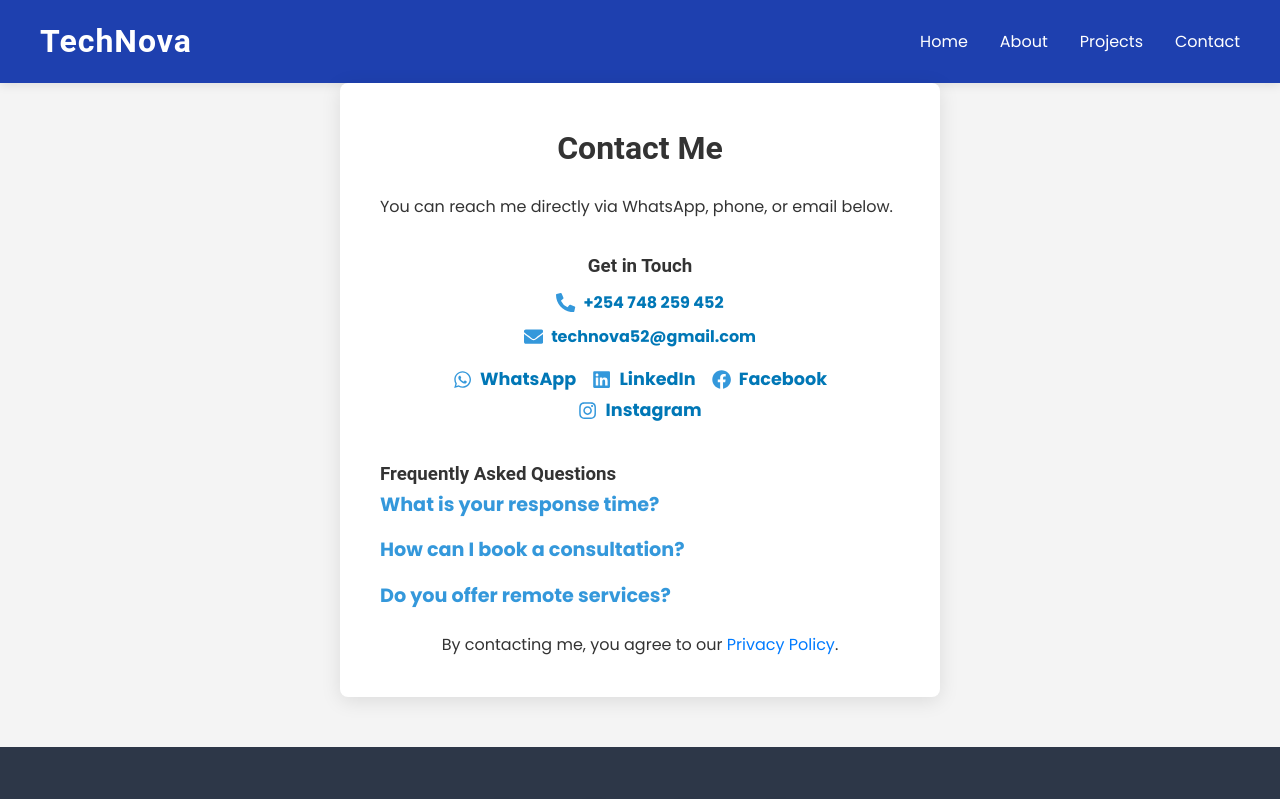
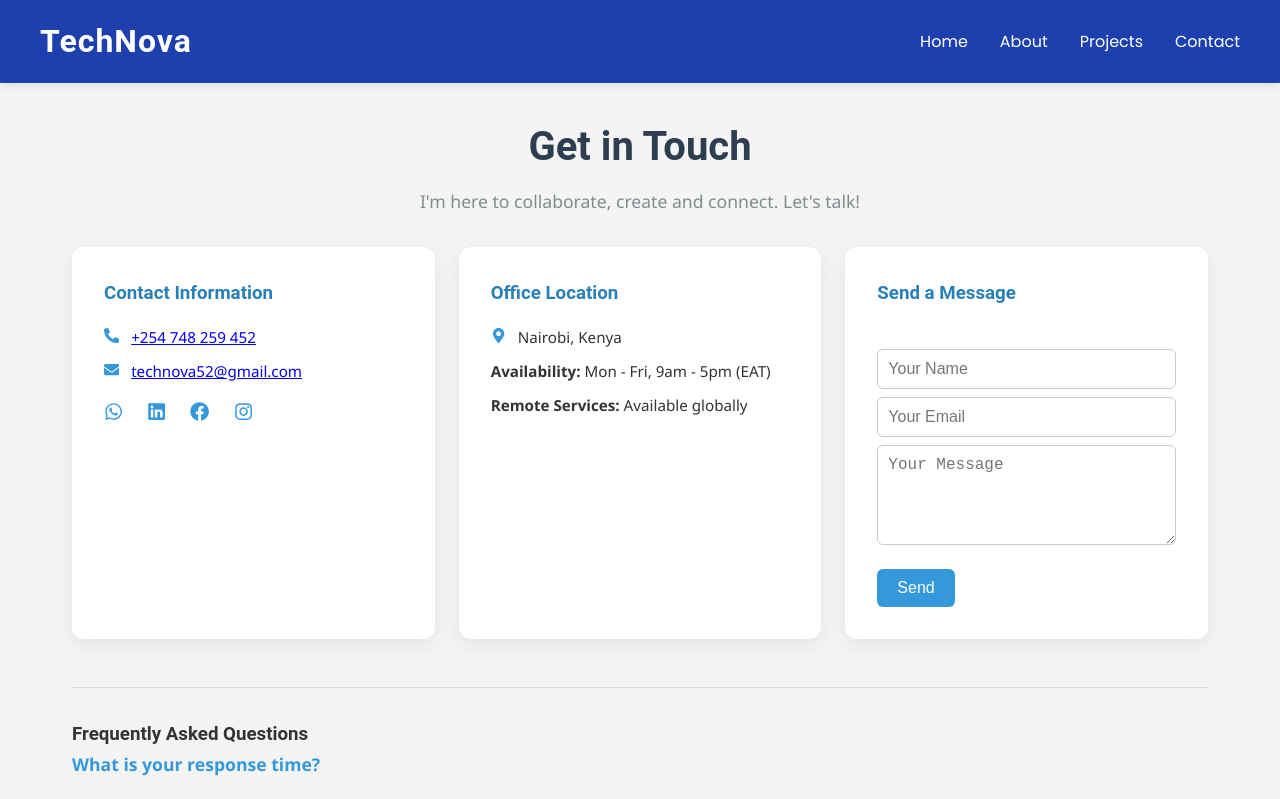
Before and after one commit to Bursuner17/Technova-portfolio, a React (Vite) app: page /contact in a window 1280 px wide. Shown: the top 799 px of the page. Built offline with nearby package versions, Linux system fonts and the light colour scheme.

Commit message:
Added ContactPage component with EmailJS integration

```diff
--- a/package.json
+++ b/package.json
@@ -10,6 +10,7 @@
     "preview": "vite preview"
   },
   "dependencies": {
+    "@emailjs/browser": "^4.4.1",
     "@fortawesome/fontawesome-svg-core": "^6.7.2",
     "@fortawesome/free-brands-svg-icons": "^6.7.2",
     "@fortawesome/free-solid-svg-icons": "^6.7.2",
--- a/src/pages/ContactPage.jsx
+++ b/src/pages/ContactPage.jsx
@@ -1,96 +1,144 @@
 import React, { useState } from 'react';
-import { Link } from 'react-router-dom'; // ✅ Import Link for routing
-import { FaWhatsapp, FaLinkedin, FaFacebook, FaInstagram, FaPhoneAlt, FaEnvelope } from 'react-icons/fa';
+import { Link } from 'react-router-dom';
+import {
+  FaWhatsapp,
+  FaLinkedin,
+  FaFacebook,
+  FaInstagram,
+  FaPhoneAlt,
+  FaEnvelope,
+  FaMapMarkerAlt,
+} from 'react-icons/fa';
+import emailjs from '@emailjs/browser';
 import '../styles/ContactPage.css';
 
 const ContactPage = () => {
   const [faqVisibility, setFaqVisibility] = useState({});
+  const [formData, setFormData] = useState({ name: '', email: '', message: '' });
 
-  // Toggle FAQ visibility
   const toggleFaq = (index) => {
-    setFaqVisibility((prevVisibility) => ({
-      ...prevVisibility,
-      [index]: !prevVisibility[index],
-    }));
+    setFaqVisibility((prev) => ({ ...prev, [index]: !prev[index] }));
+  };
+
+  const handleChange = (e) => {
+    setFormData((prev) => ({ ...prev, [e.target.name]: e.target.value }));
+  };
+
+  const handleSubmit = (e) => {
+    e.preventDefault();
+
+    emailjs.send(
+      'service_cv6albc',
+      'template_vg8yyfy',
+      {
+        from_name: formData.name,
+        from_email: formData.email,
+        message: formData.message,
+      },
+      'zD7oUs5r9rHg_lZCG'
+    ).then(
+      () => {
+        alert(`Thank you ${formData.name}, your message has been sent successfully!`);
+        setFormData({ name: '', email: '', message: '' });
+      },
+      (error) => {
+        alert('Oops! Something went wrong. Please try again later.');
+        console.error('EmailJS Error:', error);
+      }
+    );
   };
 
   return (
-    <section className="contact-form">
-      <h2>Contact Me</h2>
-      <p className="contact-instruction">You can reach me directly via WhatsApp, phone, or email below.</p>
+    <section className="contact-container">
+      <h2 className="main-title">Get in Touch</h2>
+      <p className="subtitle">I'm here to collaborate, create and connect. Let's talk!</p>
 
-      {/* Contact Info Section */}
-      <div className="contact-info">
-        <h3>Get in Touch</h3>
-        <p>
-          <FaPhoneAlt className="icon" />
-          {/* Ensure you’re testing with a real phone number */}
-          <a href="tel:+254748259452" className="info-link">+254 748 259 452</a>
-        </p>
-        <p>
-          <FaEnvelope className="icon" />
-          {/* Ensure you’re testing with a real email */}
-          <a href="mailto:technova52@gmail.com" className="info-link">technova52@gmail.com</a>
-        </p>
+      {/* Cards Row */}
+      <div className="cards-grid">
+        {/* Contact Info Card */}
+        <div className="card">
+          <h3>Contact Information</h3>
+          <p><FaPhoneAlt className="icon" /> <a href="tel:+254748259452">+254 748 259 452</a></p>
+          <p><FaEnvelope className="icon" /> <a href="mailto:technova52@gmail.com">technova52@gmail.com</a></p>
+          <div className="social-links">
+            <a href="https://wa.me/+254748259452" target="_blank" rel="noreferrer"><FaWhatsapp className="icon" /></a>
+            <a href="https://linkedin.com/in/yourprofile" target="_blank" rel="noreferrer"><FaLinkedin className="icon" /></a>
+            <a href="https://facebook.com/yourprofile" target="_blank" rel="noreferrer"><FaFacebook className="icon" /></a>
+            <a href="https://instagram.com/yourprofile" target="_blank" rel="noreferrer"><FaInstagram className="icon" /></a>
+          </div>
+        </div>
 
-        <div className="social-media">
-          <a href="https://wa.me/+254748259452" target="_blank" rel="noopener noreferrer">
-            <FaWhatsapp className="icon" /> WhatsApp
-          </a>
-          <a href="https://linkedin.com/in/yourprofile" target="_blank" rel="noopener noreferrer">
-            <FaLinkedin className="icon" /> LinkedIn
-          </a>
-          <a href="https://facebook.com/yourprofile" target="_blank" rel="noopener noreferrer">
-            <FaFacebook className="icon" /> Facebook
-          </a>
-          <a href="https://instagram.com/yourprofile" target="_blank" rel="noopener noreferrer">
-            <FaInstagram className="icon" /> Instagram
-          </a>
+        {/* Office Location Card */}
+        <div className="card">
+          <h3>Office Location</h3>
+          <p><FaMapMarkerAlt className="icon" /> Nairobi, Kenya</p>
+          <p><strong>Availability:</strong> Mon - Fri, 9am - 5pm (EAT)</p>
+          <p><strong>Remote Services:</strong> Available globally</p>
+        </div>
+
+        {/* Contact Form Card */}
+        <div className="card">
+          <h3>Send a Message</h3>
+          <form onSubmit={handleSubmit} className="contact-form">
+            <input
+              type="text"
+              name="name"
+              placeholder="Your Name"
+              value={formData.name}
+              onChange={handleChange}
+              required
+            />
+            <input
+              type="email"
+              name="email"
+              placeholder="Your Email"
+              value={formData.email}
+              onChange={handleChange}
+              required
+            />
+            <textarea
+              name="message"
+              placeholder="Your Message"
+              value={formData.message}
+              onChange={handleChange}
+              required
+            ></textarea>
+            <button type="submit">Send</button>
+          </form>
         </div>
       </div>
 
       {/* FAQ Section */}
       <div className="faq-section">
         <h3>Frequently Asked Questions</h3>
-        <div className="faq-item">
-          <div className="faq-question" onClick={() => toggleFaq(0)}>
-            <h4>What is your response time?</h4>
+        {[
+          {
+            q: 'What is your response time?',
+            a: 'I usually respond within 24 hours during business days.',
+          },
+          {
+            q: 'How can I book a consultation?',
+            a: 'Send me a message via WhatsApp or Email, and I’ll reply with available time slots.',
+          },
+          {
+            q: 'Do you offer remote services?',
+            a: 'Yes, I work with clients from around the world. Let’s connect virtually!',
+          },
+        ].map((item, i) => (
+          <div className="faq-item" key={i}>
+            <div className="faq-question" onClick={() => toggleFaq(i)}>
+              <h4>{item.q}</h4>
+            </div>
+            {faqVisibility[i] && <p className="faq-answer">{item.a}</p>}
           </div>
-          {faqVisibility[0] && (
-            <p className="faq-answer">
-              I usually respond within 24 hours during business days. Please feel free to reach out anytime!
-            </p>
-          )}
-        </div>
-        <div className="faq-item">
-          <div className="faq-question" onClick={() => toggleFaq(1)}>
-            <h4>How can I book a consultation?</h4>
-          </div>
-          {faqVisibility[1] && (
-            <p className="faq-answer">
-              You can simply send a message through WhatsApp or email and I’ll respond with available slots.
-            </p>
-          )}
-        </div>
-        <div className="faq-item">
-          <div className="faq-question" onClick={() => toggleFaq(2)}>
-            <h4>Do you offer remote services?</h4>
-          </div>
-          {faqVisibility[2] && (
-            <p className="faq-answer">
-              Yes, I offer remote services globally. Feel free to contact me from any location!
-            </p>
-          )}
-        </div>
+        ))}
       </div>
 
-      {/* Privacy Policy Link */}
-      <div className="privacy-link">
+      {/* Privacy Policy */}
+      <div className="privacy-note">
         <p>
           By contacting me, you agree to our{' '}
-          <Link to="/privacy-policy" className="privacy-link-text">
-            Privacy Policy
-          </Link>.
+          <Link to="/privacy-policy" className="privacy-link-text">Privacy Policy</Link>.
         </p>
       </div>
     </section>
--- a/src/styles/AboutPage.css
+++ b/src/styles/AboutPage.css
@@ -2,7 +2,7 @@
 body {
   margin: 0;
   font-family: 'Poppins', sans-serif;
-  background-color: #f4f4f4; /* Light background for the whole page */
+  background-color: #f4f4f4;
 }
 
 /* About Section */
@@ -14,11 +14,10 @@ body {
   padding: 40px 20px;
 }
 
-/* Container within About Section */
 .about-page-container {
   width: 100%;
   max-width: 1200px;
-  background-color: #f0f4f8; /* Light greyish blue */
+  background-color: #f0f4f8;
   border-radius: 20px;
   padding: 40px;
   box-shadow: 0 4px 20px rgba(0, 0, 0, 0.1);
@@ -27,7 +26,6 @@ body {
   align-items: center;
   justify-content: center;
   flex-wrap: wrap;
-  border: none; /* Ensure no border/frame is applied */
 }
 
 /* Hero Content */
@@ -36,9 +34,9 @@ body {
   align-items: center;
   width: 100%;
   justify-content: space-between;
+  flex-wrap: wrap;
 }
 
-/* Profile Section */
 .profile-section {
   flex: 1;
   max-width: 400px;
@@ -52,7 +50,6 @@ body {
   box-shadow: 0 8px 30px rgba(0, 0, 0, 0.3);
 }
 
-/* Description Section */
 .description-section {
   flex: 2;
   text-align: left;
@@ -74,20 +71,20 @@ body {
 .skills-section {
   width: 100%;
   padding: 60px 20px;
-  background-color: #ffffff; /* White for clean separation */
+  background-color: #ffffff;
   display: flex;
   justify-content: center;
   align-items: center;
-  flex-direction: column; /* Stack the content */
+  flex-direction: column;
 }
 
 .skills-container {
   max-width: 1000px;
   width: 100%;
   display: grid;
-  grid-template-columns: repeat(auto-fit, minmax(250px, 1fr)); /* Responsive columns */
+  grid-template-columns: repeat(auto-fit, minmax(250px, 1fr));
   gap: 20px;
-  padding: 20px; /* Add some padding for better spacing */
+  padding: 20px;
 }
 
 .skills-title {
@@ -97,16 +94,15 @@ body {
   margin-bottom: 40px;
   color: #333;
   width: 100%;
-  grid-column: span 4; /* Title spans across all columns */
+  grid-column: span 4;
 }
 
-/* Skill Card Styles */
+/* Skill Card */
 .skill {
   display: flex;
   flex-direction: column;
   align-items: center;
-  justify-content: center;
-  background-color: #f9f9f9; /* Light background for each skill */
+  background-color: #f9f9f9;
   border-radius: 15px;
   padding: 20px;
   box-shadow: 0 4px 15px rgba(0, 0, 0, 0.1);
@@ -114,8 +110,8 @@ body {
 }
 
 .skill:hover {
-  transform: translateY(-10px); /* Slight upward shift on hover */
-  box-shadow: 0 10px 30px rgba(0, 0, 0, 0.2); /* Enhanced shadow on hover */
+  transform: translateY(-10px);
+  box-shadow: 0 10px 30px rgba(0, 0, 0, 0.2);
 }
 
 .skill-header {
@@ -132,13 +128,13 @@ body {
 }
 
 .skill:hover .skill-icon {
-  transform: scale(1.1); /* Slight zoom-in effect on hover */
+  transform: scale(1.1);
 }
 
 /* Skill Bar */
 .skill-bar {
   width: 100%;
-  height: 16px; /* Increased height */
+  height: 16px;
   background-color: #e0e0e0;
   border-radius: 6px;
   overflow: hidden;
@@ -148,86 +144,81 @@ body {
 .skill-progress {
   height: 100%;
   border-radius: 6px;
-  transition: width 1s ease-in-out; /* Smooth width transition */
-  width: 0; /* Default width (will be set dynamically) */
+  transition: width 1s ease-in-out;
+  display: flex;
+  align-items: center;
+  justify-content: flex-end;
+  padding-right: 8px;
+  color: #000;
+  font-size: 0.85rem;
+  font-weight: bold;
 }
 
-/* Specific Colors for Skill Bars (Unique Colors for Each Skill) */
+/* Specific skill colors */
+.skill.html .skill-progress {
+  background-color: #e44d26;
+}
+
+.skill.css .skill-progress {
+  background-color: #264de4;
+}
+
 .skill.javascript .skill-progress {
-  background: #f7df1e; /* Yellow for JavaScript */
+  background-color: #f7df1e;
+  color: #000;
 }
 
 .skill.react .skill-progress {
-  background: #61dafb; /* Light blue for React */
+  background-color: #61dbfb;
 }
 
 .skill.node .skill-progress {
-  background: #68a063; /* Green for Node.js */
-}
-
-.skill.html .skill-progress {
-  background: #e34c26; /* Red for HTML */
-}
-
-.skill.css .skill-progress {
-  background: #1572b6; /* Blue for CSS */
+  background-color: #68a063;
+  color: #fff;
 }
 
 .skill.bootstrap .skill-progress {
-  background: #563d7c; /* Purple for Bootstrap */
+  background-color: #563d7c;
+  color: #fff;
 }
 
-/* Skill Percentage */
-.skill-percentage {
-  font-size: 1rem; /* Slightly larger text */
-  font-weight: 600;
-  color: #fff; /* White for better contrast */
-  position: absolute;
-  top: 50%; /* Vertically center the text */
-  left: 50%; /* Horizontally center the text */
-  transform: translate(-50%, -50%); /* Fine-tune centering */
-  z-index: 2; /* Ensures percentage is above the progress bar */
-  padding: 0 5px; /* Added small padding for better readability */
+.skill.express .skill-progress {
+  background-color: #444;
+  color: #fff;
 }
+
 /* Call to Action Section */
 .cta-section {
+  background-color: #007bff;
+  color: white;
+  padding: 40px 20px;
+  text-align: center;
+  margin-top: 60px;
+  border-radius: 12px;
   width: 100%;
-  padding: 60px 20px;
-  background-color: #333; /* Dark background for contrast */
-  display: flex;
-  justify-content: center;
-  align-items: center;
-  text-align: center;
+  max-width: 1000px;
+  box-shadow: 0 8px 24px rgba(0, 0, 0, 0.15);
 }
 
-/* Container for CTA Content */
-.cta-container {
-  max-width: 1000px;
-  width: 100%;
-  color: #fff; /* White text color */
+.cta-text {
+  font-size: 1.8rem;
+  margin-bottom: 20px;
+  font-weight: 500;
 }
 
-/* CTA Text */
-.cta-text {
-  font-size: 1.5rem;
-  margin-bottom: 20px;
+.cta-button {
+  background-color: #ffffff;
+  color: #007bff;
+  border: none;
+  padding: 12px 24px;
+  font-size: 1rem;
+  border-radius: 6px;
+  cursor: pointer;
+  transition: all 0.3s ease;
   font-weight: 600;
 }
 
-/* CTA Button */
-.cta-button {
-  background-color: #e34c26; /* Red color matching HTML skill bar */
+.cta-button:hover {
+  background-color: #0056b3;
   color: #fff;
-  padding: 15px 40px;
-  font-size: 1.1rem;
-  border: none;
-  border-radius: 8px;
-  cursor: pointer;
-  transition: background-color 0.3s ease, transform 0.3s ease;
 }
-
-/* Button Hover Effect */
-.cta-button:hover {
-  background-color: #ff7f50; /* Lighter red for hover effect */
-  transform: scale(1.05); /* Slight zoom-in effect */
-}
--- a/src/styles/ContactPage.css
+++ b/src/styles/ContactPage.css
@@ -1,146 +1,229 @@
-.contact-form {
-  max-width: 600px;
-  margin: 0 auto;
-  padding: 40px;
-  background-color: #fff;
-  border-radius: 8px;
-  box-shadow: 0 4px 20px rgba(0, 0, 0, 0.1);
+.contact-container {
+  max-width: 1200px;
+  margin: auto;
+  padding: 2rem;
+  font-family: 'Segoe UI', sans-serif;
+  color: #333;
 }
 
-.contact-form h2 {
+.main-title {
   text-align: center;
-  font-size: 2rem;
-  margin-bottom: 20px;
+  font-size: 2.5rem;
+  margin-bottom: 0.5rem;
+  color: #2c3e50;
 }
 
-.contact-form .form-group {
-  margin-bottom: 20px;
+.subtitle {
+  text-align: center;
+  font-size: 1.1rem;
+  margin-bottom: 2rem;
+  color: #7f8c8d;
 }
 
-.contact-form label {
-  font-weight: 600;
+.cards-grid {
+  display: grid;
+  grid-template-columns: repeat(auto-fit, minmax(280px, 1fr));
+  gap: 1.5rem;
+}
+
+.card {
+  background: #fff;
+  border-radius: 12px;
+  padding: 2rem;
+  box-shadow: 0 6px 20px rgba(0, 0, 0, 0.07);
+  transition: 0.3s ease;
+}
+
+.card:hover {
+  transform: translateY(-4px);
+}
+
+.card h3 {
+  margin-bottom: 1rem;
+  color: #2980b9;
+}
+
+.card p {
+  margin: 0.6rem 0;
+  font-size: 0.95rem;
+}
+
+.icon {
+  color: #3498db;
+  margin-right: 8px;
+}
+
+.social-links {
+  margin-top: 1rem;
+  display: flex;
+  gap: 1rem;
+  font-size: 1.2rem;
+  flex-wrap: wrap;
+}
+
+.social-links a {
+  color: #0077b6;
+  transition: 0.3s;
+}
+
+.social-links a:hover {
+  color: #023e8a;
+}
+
+/* Contact Form */
+.contact-form {
+  margin-top: 2rem;
 }
 
 .contact-form input,
-.contact-form textarea,
-.contact-form select {
+.contact-form textarea {
   width: 100%;
   padding: 10px;
-  margin-top: 5px;
-  border-radius: 5px;
+  margin-top: 8px;
   border: 1px solid #ccc;
+  border-radius: 6px;
   font-size: 1rem;
 }
 
 .contact-form textarea {
-  height: 150px;
+  height: 100px;
 }
 
 .contact-form button {
-  background-color: #3498db;
+  margin-top: 1rem;
+  padding: 10px 20px;
+  background: #3498db;
+  border: none;
   color: white;
-  border: none;
-  padding: 12px 20px;
-  font-size: 1.2rem;
-  border-radius: 5px;
+  font-size: 1rem;
+  border-radius: 6px;
   cursor: pointer;
-  transition: background-color 0.3s ease;
+  transition: background 0.3s ease;
 }
 
 .contact-form button:hover {
-  background-color: #2980b9;
+  background: #2c80b4;
 }
 
-/* Contact Info Section */
-.contact-info {
-  margin-top: 2rem;
-  text-align: center;
-}
-
-.contact-info p {
-  margin: 0.5rem 0;
-  display: flex;
-  align-items: center;
-  justify-content: center;
-  gap: 0.5rem; /* Space between icon and text */
-  font-size: 1rem;
-}
-
-/* Icon Styling */
-.icon {
-  color: #3498db;
-  font-size: 1.2rem;
-}
-
-/* Social Media Links */
-.social-media {
-  margin-top: 1rem;
-}
-
-.social-media a {
-  display: inline-flex;
-  align-items: center;
-  gap: 0.5rem; /* Space between icon and text */
-  margin: 0 0.5rem;
-  text-decoration: none;
-  color: #0077b6;
-  font-weight: bold;
-  font-size: 1.1rem;
-  transition: color 0.3s ease;
-}
-
-.social-media a:hover {
-  color: #023e8a;
-}
-
-/* Contact Info Links */
-.info-link {
-  color: #0077b6;
-  text-decoration: none;
-  font-weight: bold;
-}
-
-.info-link:hover {
-  color: #023e8a;
-  text-decoration: underline;
-}
-/* FAQ Section */
+/* FAQ */
 .faq-section {
-  margin-top: 2rem;
+  margin-top: 3rem;
+  padding-top: 2rem;
+  border-top: 1px solid #ddd;
 }
 
 .faq-item {
-  margin-bottom: 15px;
+  margin-bottom: 1rem;
   cursor: pointer;
 }
 
-.faq-question {
-  font-size: 1.2rem;
-  font-weight: bold;
+.faq-question h4 {
   color: #3498db;
-  transition: color 0.3s ease;
-}
-
-.faq-question:hover {
-  color: #2980b9;
+  font-size: 1.1rem;
 }
 
 .faq-answer {
-  font-size: 1rem;
-  margin-top: 10px;
   color: #555;
   padding-left: 20px;
-}
-.privacy-link {
-  margin-top: 20px;
-  text-align: center;
+  margin-top: 0.5rem;
 }
 
-.privacy-link a {
+/* Privacy Link */
+.privacy-note {
+  text-align: center;
+  margin-top: 2rem;
+  font-size: 0.9rem;
+  color: #666;
+}
+
+.privacy-link-text {
   color: #007bff;
   text-decoration: none;
 }
 
-.privacy-link a:hover {
+.privacy-link-text:hover {
   text-decoration: underline;
 }
+
+/* =====================
+   ✅ Responsive Layouts
+======================== */
+
+/* Medium Devices (Tablets) */
+@media (max-width: 768px) {
+  .main-title {
+    font-size: 2rem;
+  }
+
+  .subtitle {
+    font-size: 1rem;
+  }
+
+  .card {
+    padding: 1.5rem;
+  }
+
+  .card p {
+    font-size: 0.9rem;
+  }
+
+  .contact-form button {
+    width: 100%;
+  }
+
+  .social-links {
+    justify-content: center;
+    font-size: 1.1rem;
+  }
+}
+
+/* Small Devices (Phones) */
+@media (max-width: 480px) {
+  .contact-container {
+    padding: 1.2rem;
+  }
+
+  .main-title {
+    font-size: 1.7rem;
+  }
+
+  .subtitle {
+    font-size: 0.95rem;
+  }
+
+  .cards-grid {
+    grid-template-columns: 1fr;
+  }
+
+  .card h3 {
+    font-size: 1.2rem;
+  }
+
+  .card p {
+    font-size: 0.9rem;
+  }
+
+  .faq-question h4 {
+    font-size: 1rem;
+  }
+
+  .faq-answer {
+    padding-left: 10px;
+    font-size: 0.9rem;
+  }
+
+  .social-links {
+    flex-direction: column;
+    align-items: center;
+    gap: 0.5rem;
+  }
+
+  .contact-form input,
+  .contact-form textarea {
+    font-size: 0.95rem;
+  }
+
+  .contact-form button {
+    font-size: 0.95rem;
+  }
+}
```
Also changed, not shown: 1 other file (tests, documents, lock files or other folders).
